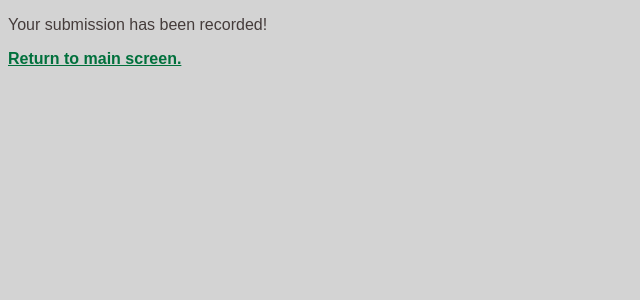
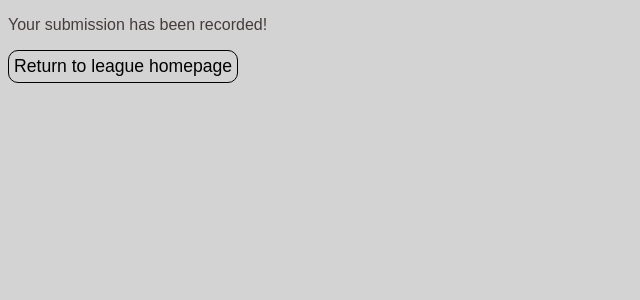
Before and after one commit to ddefordWSU/PickleLeagueTest, a Flask app: template localflasktest/templates/submit.html in a window 1280 px wide. Shown: the top 300 px of the page, without its empty margins (0-640 px from the left). Run offline with Flask 2, Linux system fonts and the light colour scheme; the template is opened without the code that fills it, so the values that code supplies are empty.

Commit message:
Update submit.html

```diff
--- a/localflasktest/templates/submit.html
+++ b/localflasktest/templates/submit.html
@@ -17,6 +17,8 @@ padding: 15px;
 
     <p>Your submission has been recorded!</p>
 
-    <p><a href ="/">Return to main screen.</a></p>
+    <form method="post" action="/goHome">
+    <p><input type="submit" value="Return to league homepage"></p>
+</form>
   </body>
 </html>
```
